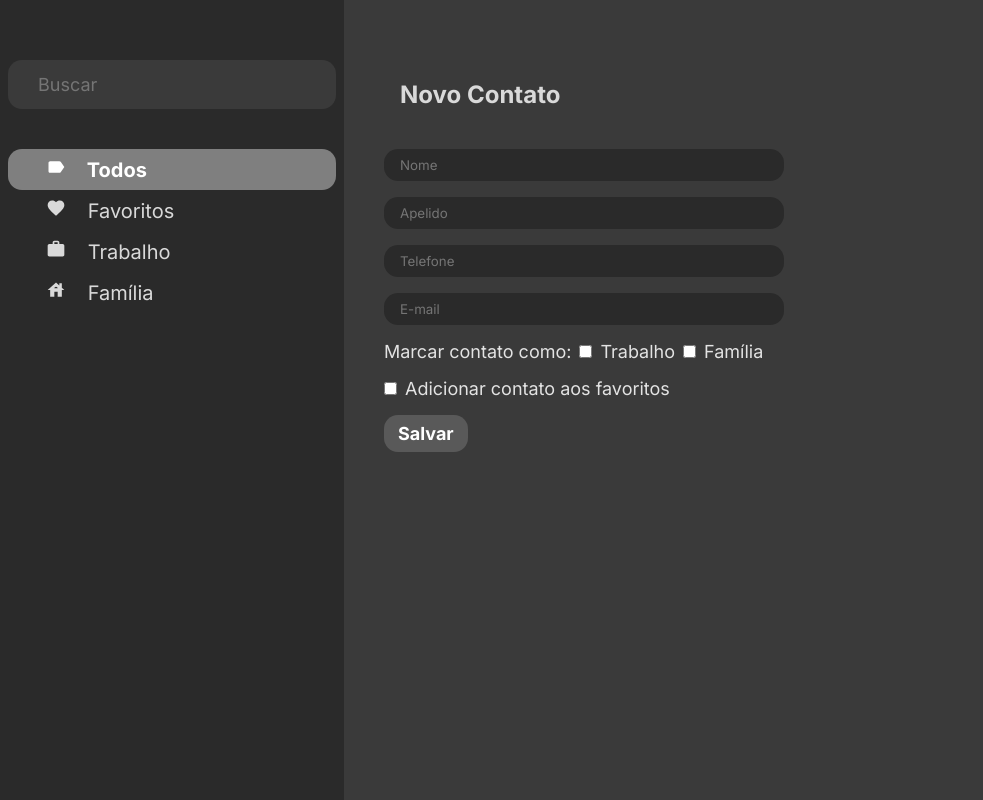
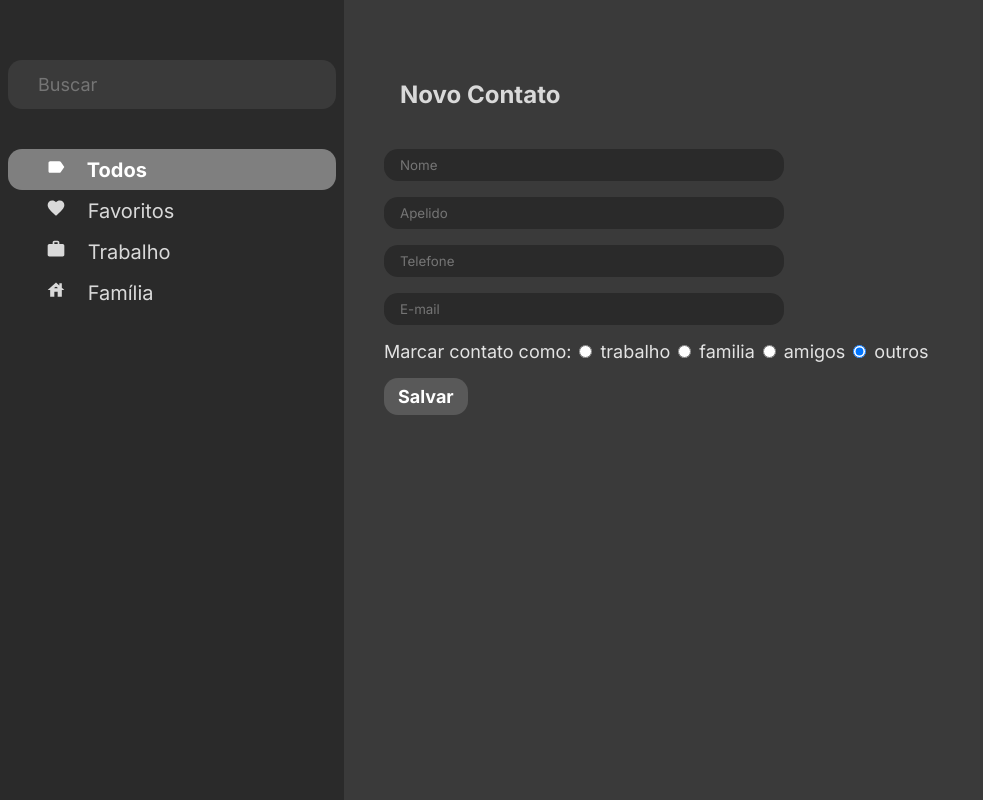
Before and after one commit to aliceherrera/Lista-de-contatos, a React (Create React App) app: page /novo in a window 1280 px wide. Shown: the whole page, without its empty margins (0-983 px from the left). Built offline with nearby package versions, Linux system fonts and the light colour scheme.

Commit message:
consertando enums

```diff
--- a/src/components/Contato/index.tsx
+++ b/src/components/Contato/index.tsx
@@ -21,6 +21,8 @@ const Contato = ({
   nome: nomeOriginal,
   numero: numeroOriginal,
   email: emailOriginal,
+  status,
+  categoria,
   id,
 }: Props) => {
   const dispatch = useDispatch();
@@ -96,7 +98,17 @@ const Contato = ({
           <>
             <S.Save
               onClick={() => {
-                dispatch(editar({ apelido, nome, numero, email, id }));
+                dispatch(
+                  editar({
+                    apelido,
+                    nome,
+                    numero,
+                    email,
+                    categoria,
+                    status,
+                    id,
+                  })
+                );
                 setEstaEditando(false);
               }}
             >
--- a/src/containers/Formulario/index.tsx
+++ b/src/containers/Formulario/index.tsx
@@ -1,6 +1,7 @@
 import { FormEvent, useState } from "react";
 import { useDispatch } from "react-redux";
 import { useNavigate } from "react-router-dom";
+
 import { MainContainer, Titulo } from "../../styles";
 import * as S from "./styles";
 import * as enums from "../../utils/enums/Categoria";
@@ -15,9 +16,7 @@ const Formulario = () => {
   const [apelido, setApelido] = useState("");
   const [numero, setNumero] = useState("");
   const [email, setEmail] = useState("");
-  const [trabalho, setTabalho] = useState(enums.Categorias.TRABALHO);
-  const [familia, setFamilia] = useState(enums.Categorias.FAMILIA);
-  const [favorito, setFavorito] = useState(enums.Status.FAVORITO);
+  const [categoria, setCategoria] = useState(enums.Categorias.OUTROS);
 
   const cadastrarContato = (evento: FormEvent) => {
     evento.preventDefault();
@@ -27,8 +26,8 @@ const Formulario = () => {
       apelido,
       numero,
       email,
-      enums.Status.FAVORITO,
-      enums.Categorias.FAMILIA,
+      enums.Status.NAOFAVORITO,
+      categoria,
       9
     );
     dispatch(cadastrar(contatoParaAdicionar));
@@ -67,28 +66,23 @@ const Formulario = () => {
         </S.Formulario>
         <S.Categoria>
           <S.Frase>Marcar contato como:</S.Frase>
-          <input
-            value={trabalho}
-            onChange={(e) =>
-              setTabalho(e.target.value as enums.Categorias.TRABALHO)
-            }
-            name="categoria"
-            type="checkbox"
-            id="trabalho"
-          />{" "}
-          <S.Label htmlFor="trabalho">Trabalho </S.Label>
-          <input
-            value={familia}
-            onChange={(e) =>
-              setFamilia(e.target.value as enums.Categorias.FAMILIA)
-            }
-            name="categoria"
-            type="checkbox"
-            id="familia"
-          />{" "}
-          <S.Label htmlFor="familia">Família</S.Label>
+          {Object.values(enums.Categorias).map((categoria) => (
+            <div key={categoria}>
+              <input
+                value={categoria}
+                name="categoria"
+                type="radio"
+                onChange={(evento) =>
+                  setCategoria(evento.target.value as enums.Categorias)
+                }
+                id={categoria}
+                defaultChecked={categoria === enums.Categorias.OUTROS}
+              />
+              <S.Label htmlFor={categoria}>{categoria}</S.Label>
+            </div>
+          ))}
         </S.Categoria>
-        <S.Categoria>
+        {/* <S.Categoria>
           <input
             value={favorito}
             onChange={(e) => setFavorito(e.target.value as enums.Status)}
@@ -96,7 +90,7 @@ const Formulario = () => {
             id="favorito"
           />{" "}
           <S.Label htmlFor="favorito">Adicionar contato aos favoritos</S.Label>
-        </S.Categoria>
+        </S.Categoria> */}
         <S.BotaoSalvar type="submit">Salvar</S.BotaoSalvar>
       </S.Container>
     </MainContainer>
--- a/src/models/Contato.ts
+++ b/src/models/Contato.ts
@@ -6,8 +6,8 @@ class Contato {
   numero: any;
   email: string;
   id: number;
-  status?: enums.Status;
-  categoria?: enums.Categorias;
+  status: enums.Status;
+  categoria: enums.Categorias;
 
   constructor(
     nome: string,
--- a/src/store/reducers/contatos.ts
+++ b/src/store/reducers/contatos.ts
@@ -14,6 +14,7 @@ const initialState: ContatosState = {
       apelido: "mila",
       numero: "11999999999",
       email: "camili.z@gmail.com",
+      status: enums.Status.NAOFAVORITO,
       categoria: enums.Categorias.FAMILIA,
     },
     {
@@ -41,6 +42,7 @@ const initialState: ContatosState = {
       numero: "11999999999",
       email: "rycaassan@gmail.com",
       status: enums.Status.FAVORITO,
+      categoria: enums.Categorias.AMIGOS,
     },
     {
       id: 5,
@@ -57,7 +59,8 @@ const initialState: ContatosState = {
       apelido: "soei",
       numero: "11999999999",
       email: "suelirosana@gmail.com",
-      categoria: enums.Categorias.TRABALHO,
+      status: enums.Status.NAOFAVORITO,
+      categoria: enums.Categorias.OUTROS,
     },
   ],
 };
--- a/src/utils/enums/Categoria.ts
+++ b/src/utils/enums/Categoria.ts
@@ -1,8 +1,11 @@
 export enum Categorias {
   TRABALHO = "trabalho",
   FAMILIA = "familia",
+  AMIGOS = "amigos",
+  OUTROS = "outros",
 }
 
 export enum Status {
   FAVORITO = "favorito",
+  NAOFAVORITO = "nao favorito",
 }
```
